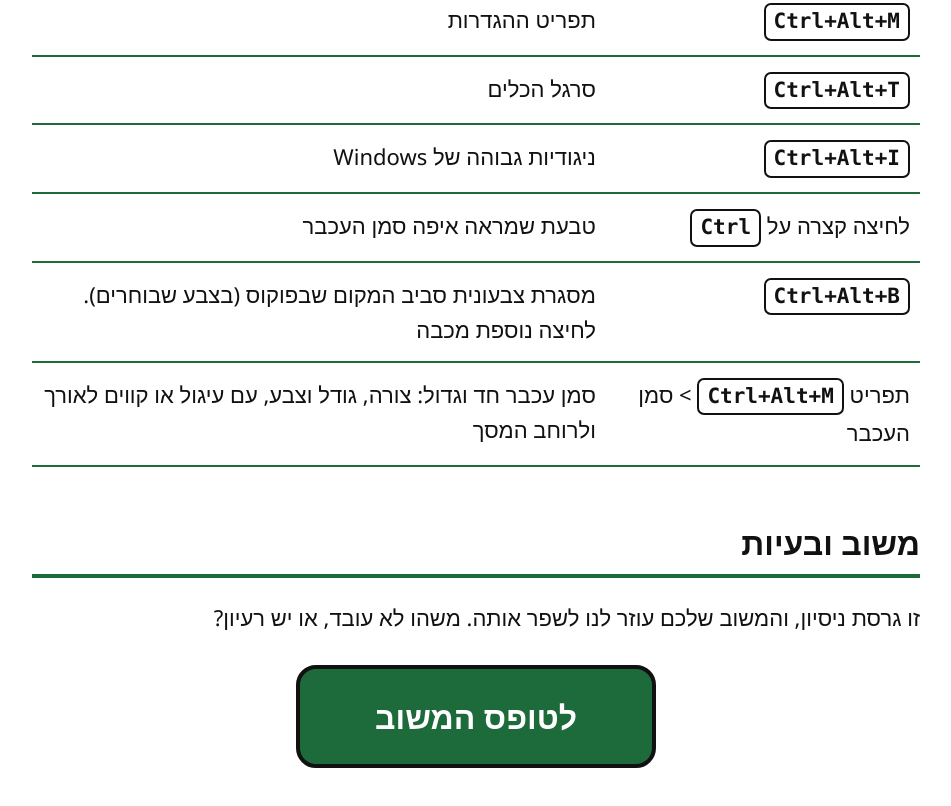
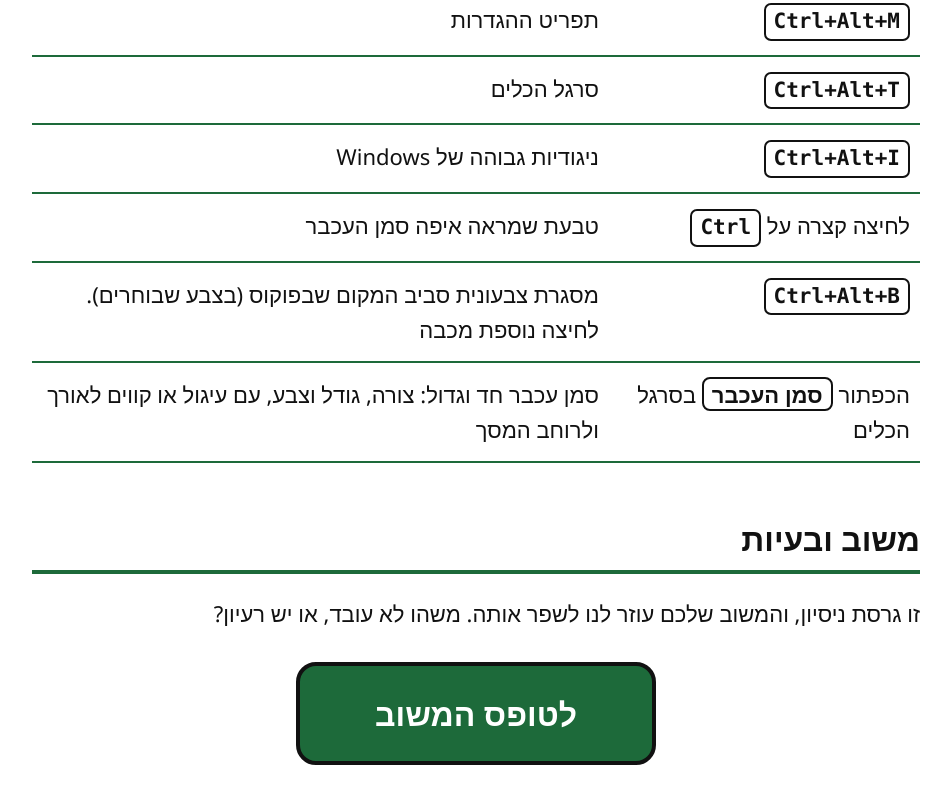
Before and after one commit to yaelnesher-cyber/ZOOMIES, a plain HTML site: page index.html in a window 1280 px wide. Shown: the part 2991-3797 px from the top of the page, without its empty margins (164-1115 px from the left). Drawn offline with Linux system fonts and the light colour scheme.

Commit message:
Point to the toolbar pointer button
Co-Authored-By: Claude Opus 5.5 <noreply@anthropic.com>
Claude-Session: https://claude.ai/code/session_01M44n9zb93S1VsoWm4V7ens

```diff
--- a/index.html
+++ b/index.html
@@ -191,7 +191,7 @@
         <tr><td><kbd>Ctrl+Alt+I</kbd></td><td>ניגודיות גבוהה של Windows</td></tr>
         <tr><td>לחיצה קצרה על <kbd>Ctrl</kbd></td><td>טבעת שמראה איפה סמן העכבר</td></tr>
         <tr><td><kbd>Ctrl+Alt+B</kbd></td><td>מסגרת צבעונית סביב המקום שבפוקוס (בצבע שבוחרים). לחיצה נוספת מכבה</td></tr>
-        <tr><td>תפריט <kbd>Ctrl+Alt+M</kbd> &gt; סמן העכבר</td><td>סמן עכבר חד וגדול: צורה, גודל וצבע, עם עיגול או קווים לאורך ולרוחב המסך</td></tr>
+        <tr><td>הכפתור <span class="btnname">סמן העכבר</span> בסרגל הכלים</td><td>סמן עכבר חד וגדול: צורה, גודל וצבע, עם עיגול או קווים לאורך ולרוחב המסך</td></tr>
       </tbody>
     </table>
   </section>
```
